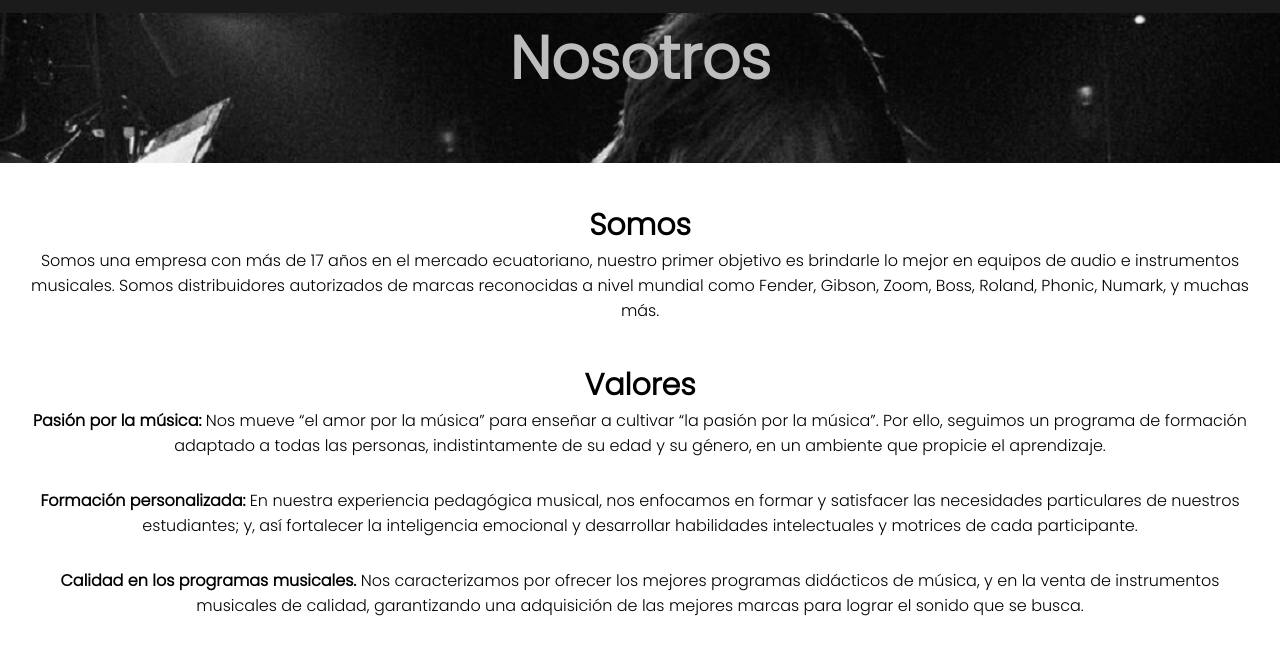
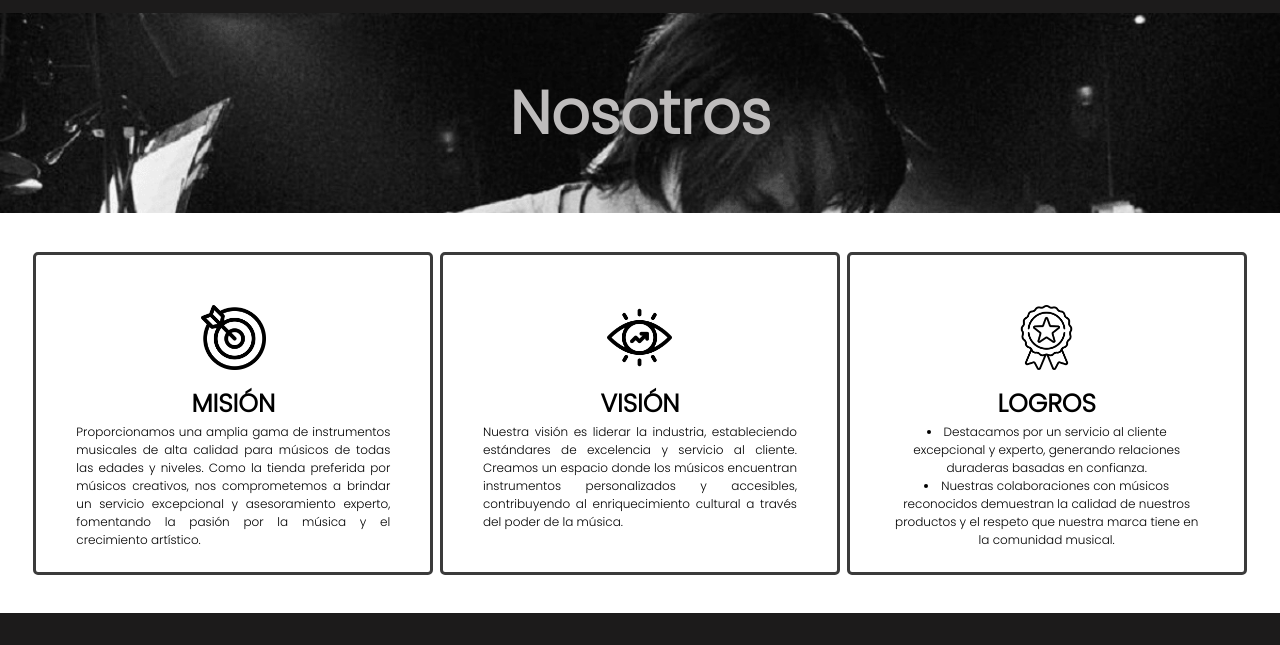
Before and after one commit to hugoanto70/MUSICHOUSE, a website: page pages/nosotros.html in a window 1280 px wide. Shown: the part 114-759 px from the top of the page. Drawn offline with Linux system fonts and the light colour scheme.

Commit message:
actualizacion nosotros

```diff
--- a/SCSS/styles.scss
+++ b/SCSS/styles.scss
@@ -84,6 +84,7 @@
             padding: 20px;
             flex-direction: column;
             border-radius:8px;
+            border:0;
             cursor: pointer;
          }
      }
@@ -94,34 +95,35 @@
  /*heater contactos portada*/
  .portada2{
     background-image: url(../multimedia/img/johnnyportada.png);
+    width: 100%;
+    height:200px;
     background-size: cover;
-   width: 100%;
-   height:150px;
-   background-attachment: fixed;
-   text-align: center;
-
+    text-align:center;
+    display: grid;
+    justify-content: center;
+    align-items: center;
   .letras-centrales{
       text-align: center;
       color: #bebcbc;
       font-size: 60px;
-
+      margin:20px;
    }
   }
  /*heater nosotros portada*/
  .portada3{
     background-image: url(../multimedia/img/johnnyportada.png);
+    width: 100%;
+    height:200px;
     background-size: cover;
-   width: 100%;
-   height:150px;
-   background-attachment: fixed;
-   text-align: center;
-
+    text-align:center;
+    display: grid;
+    justify-content: center;
+    align-items: center;
   .letras-centrales{
       text-align: center;
       color: #bebcbc;
-
       font-size: 60px;
-
+      margin:20px;
     }
   }
 
@@ -176,11 +178,12 @@
     text-align: center;
     margin: 35px;
     font-size: 25px;
-    color: #3b3b3b;
+    color: #fffcfc;
     .palabra{
       padding: 20px;
       text-align: center;
       font-size: 20px;
+      color:#060606;
     }
 
     form{
@@ -231,15 +234,36 @@
   /*main nosotros*/
   .mainnosotros{
    margin: 30px;
-   text-align: center;
+
+   .valores{
+
+    align-items: center;
+    text-align:center;
+    justify-items: center;
+    display:grid;
+    grid-template-columns: repeat(3, 1fr);
+
+    div{
+      border:solid  #3b3b3b;
+      width:400px;
+      height:95%;
+      padding:40px;
+      font-size:12px;
+      border-radius: 5px;
+      cursor: pointer;
+      img{
+        margin:10px;
+        width: 65px;
+      }
       h4{
-    font-size: 30px;
-    margin-top: 40px;
+        font-size: 25px;
       }
       p{
-    margin-bottom: 30px;
-    span{
-        font-weight: 900;
+        text-align: justify;
+      }
+    }
+    div:hover{
+      background-color: yellow;
     }
    }
   }
--- a/pages/nosotros.html
+++ b/pages/nosotros.html
@@ -30,20 +30,31 @@
 
     </header>
     <main class="mainnosotros">
-        <h4>Somos</h4>
-       <p>Somos una empresa con más de 17 años en el mercado ecuatoriano, nuestro primer objetivo es brindarle lo mejor en equipos de audio e instrumentos musicales. Somos distribuidores autorizados de marcas reconocidas a nivel mundial como Fender, Gibson, Zoom, Boss, Roland, Phonic, Numark, y muchas más.</p>
+        <section class="valores">
+            <div>
+                <img src="../multimedia/img/NOSOTROS/objetivo.png">
+                <h4>MISIÓN</h4>
+                <p>Proporcionamos una amplia gama de instrumentos musicales de alta calidad para músicos de todas las edades y niveles. Como la tienda preferida por músicos creativos, nos comprometemos a brindar un servicio excepcional y asesoramiento experto, fomentando la pasión por la música y el crecimiento artístico.</p>
+            </div>
+            <div>
+                <img src="../multimedia/img/NOSOTROS/vision.png">
+                <h4>VISIÓN</h4>
+                <p>Nuestra visión es liderar la industria, estableciendo estándares de excelencia y servicio al cliente. Creamos un espacio donde los músicos encuentran instrumentos personalizados y accesibles, contribuyendo al enriquecimiento cultural a través del poder de la música.</p>
+            </div>
+            <div>
+                <img src="../multimedia/img/NOSOTROS/insignia.png">
+                <h4>LOGROS</h4>
+                <p>
+                    <li>
+                        Destacamos por un servicio al cliente excepcional y experto, generando relaciones duraderas basadas en confianza.
+                    </li>
+                    <li>Nuestras colaboraciones con músicos reconocidos demuestran la calidad de nuestros productos y el respeto que nuestra marca tiene en la comunidad musical.</li>
 
-       <h4>Valores</h4>
+                </p>
+            </div>
 
 
-       <p><span>Pasión por la música:</span> Nos mueve “el amor por la música” para enseñar a cultivar “la pasión por la música”. Por ello, seguimos un programa de formación adaptado a todas las personas, indistintamente de su edad y su género, en un ambiente que propicie el aprendizaje.</p>
-
-       <p><span>Formación personalizada:</span> En nuestra experiencia pedagógica musical, nos enfocamos en formar y satisfacer las necesidades particulares de nuestros estudiantes; y, así fortalecer la inteligencia emocional y desarrollar habilidades intelectuales y motrices de cada participante.</p>
-
-       <p><span>Calidad en los programas musicales.</span> Nos caracterizamos por ofrecer los mejores programas didácticos de música, y en la venta de instrumentos musicales de calidad, garantizando una adquisición de las mejores marcas para lograr el sonido que se busca.</p>
-
-
-
+        </section>
 
 
     </main>
```
Also changed, not shown: CSS/styles.css, multimedia/img/NOSOTROS/insignia.png (added), multimedia/img/NOSOTROS/objetivo.png (added), multimedia/img/NOSOTROS/vision.png (added), 1 other file. Lines whose indentation alone changed are shown as unchanged.
